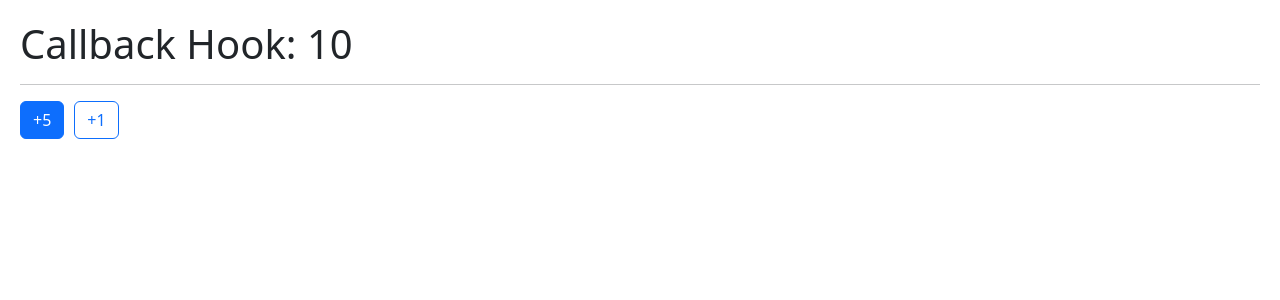
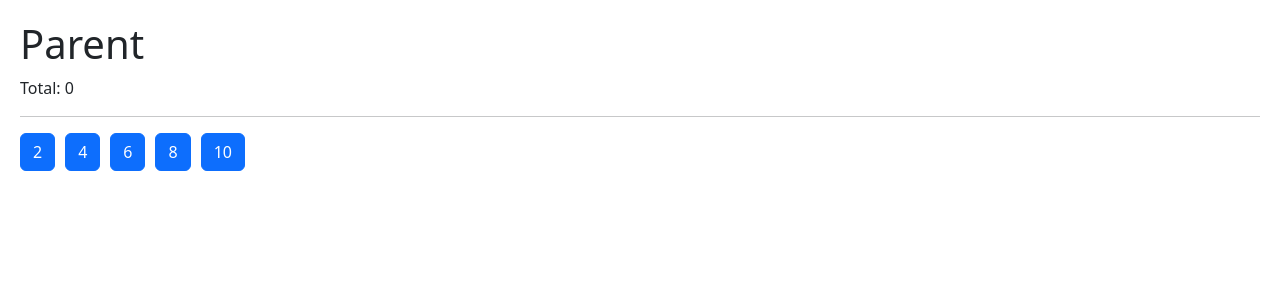
Before and after one commit to eangeles-react-cero-experto/05-hook-app, a React (Vite) app: page / in a window 1280 px wide. Shown: the top 300 px of the page. Built offline with nearby package versions, Linux system fonts and the light colour scheme.

Commit message:
Code with useCallback homework

```diff
--- /dev/null
+++ b/src/07-memo-homework/Child.jsx
@@ -0,0 +1,19 @@
+import React from "react";
+import PropTypes from "prop-types";
+
+export const Child = React.memo(({ num, increment }) => {
+  console.log("Child initialized! 😕");
+
+  return (
+    <button className="btn btn-primary mr-3" onClick={() => increment(num)}>
+      {num}
+    </button>
+  );
+});
+
+Child.displayName = "Child";
+
+Child.propTypes = {
+  num: PropTypes.number.isRequired,
+  increment: PropTypes.func.isRequired,
+};
--- /dev/null
+++ b/src/07-memo-homework/Parent.jsx
@@ -0,0 +1,24 @@
+import { Child } from "./Child.jsx";
+import { useCallback, useState } from "react";
+
+export const Parent = () => {
+  const numbers = [2, 4, 6, 8, 10];
+  const [total, setTotal] = useState(0);
+
+  const increment = useCallback((num) => {
+    setTotal((value) => value + num);
+  }, []);
+
+  return (
+    <div>
+      <h1>Parent</h1>
+      <p> Total: {total} </p>
+
+      <hr />
+
+      {numbers.map((n) => (
+        <Child key={n} num={n} increment={increment} />
+      ))}
+    </div>
+  );
+};
--- a/src/main.jsx
+++ b/src/main.jsx
@@ -1,11 +1,9 @@
 import React from "react";
 import ReactDOM from "react-dom/client";
 import "./index.css";
-import { CallbackHookApp } from "./06-memos/CallbackHookApp.jsx";
+import { Parent } from "./07-memo-homework/Parent.jsx";
 
-ReactDOM.createRoot(document.getElementById("root")).render(
-  <CallbackHookApp />,
-);
+ReactDOM.createRoot(document.getElementById("root")).render(<Parent />);
 
 //<React.StrictMode>
 //  {/* <HooksApp /> */}
```
